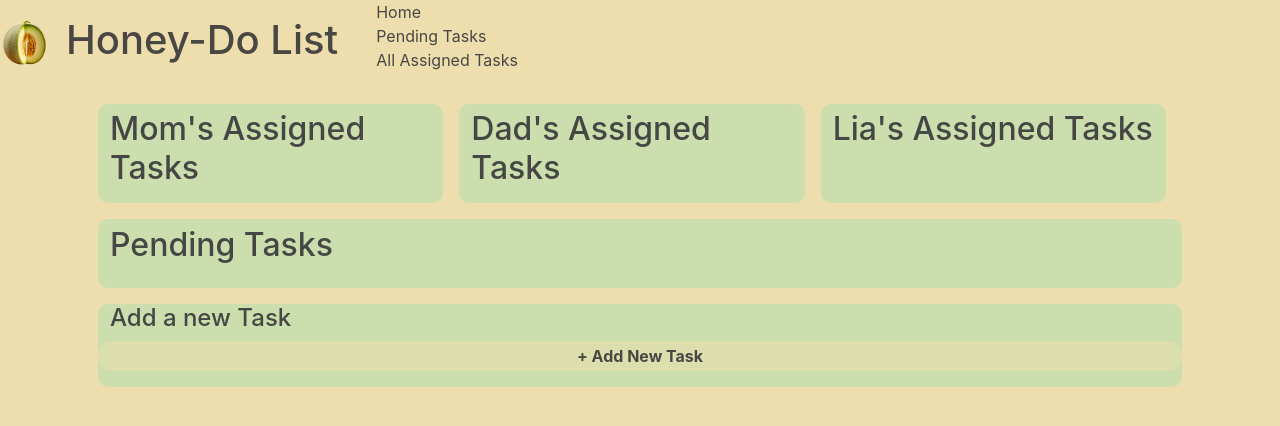
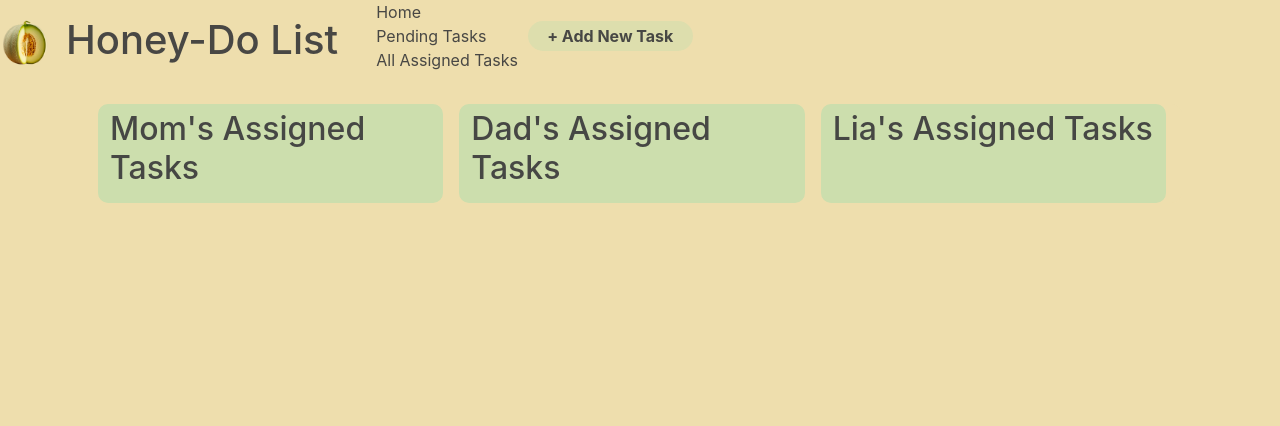
Before and after one commit to javar10/Honey-Do-List_React, a React (Create React App) app: page / in a window 1280 px wide. Shown: the top 426 px of the page. Built offline with nearby package versions, Linux system fonts and the light colour scheme.

Commit message:
updating page layouts

```diff
--- a/src/components/Header.js
+++ b/src/components/Header.js
@@ -1,5 +1,6 @@
 import honeydew from '../assets/HoneydewIMG2.png';
 import { Link } from 'react-router-dom';
+import NewTaskForm from '../features/new_tasks/NewTaskForm';
 
 const Header = () => {
     return (
@@ -13,6 +14,8 @@ const Header = () => {
                     <Link to='assigned-tasks' className='navItem'>All Assigned Tasks</Link>
                 </ul>
             </nav>
+            <NewTaskForm />
+
         </div>
     )
 }
--- a/src/pages/HomePage.js
+++ b/src/pages/HomePage.js
@@ -9,14 +9,9 @@ const HomePage = () => {
     <div className="container">
       <AssignedTasks />
 
-      <div className="row">
-        <PendingTasks className="col" />
-      </div>
 
-      <div className="row">
-        <h4>Add a new Task</h4>
-        <NewTaskForm />
-      </div>
+
+
 
     </div>
   )
--- a/src/pages/PendingTasksPage.js
+++ b/src/pages/PendingTasksPage.js
@@ -1,8 +1,10 @@
 // import React from 'react'
-
+import PendingTasks from "../features/pending_tasks/PendingTasks"
 const PendingTasksPage = () => {
   return (
-    <div>PendingTasksPage</div>
+    <div className="row">
+      <PendingTasks className="col" />
+    </div>
   )
 }
 
```
Also changed, not shown: 1 other file (tests, documents, lock files or other folders).
